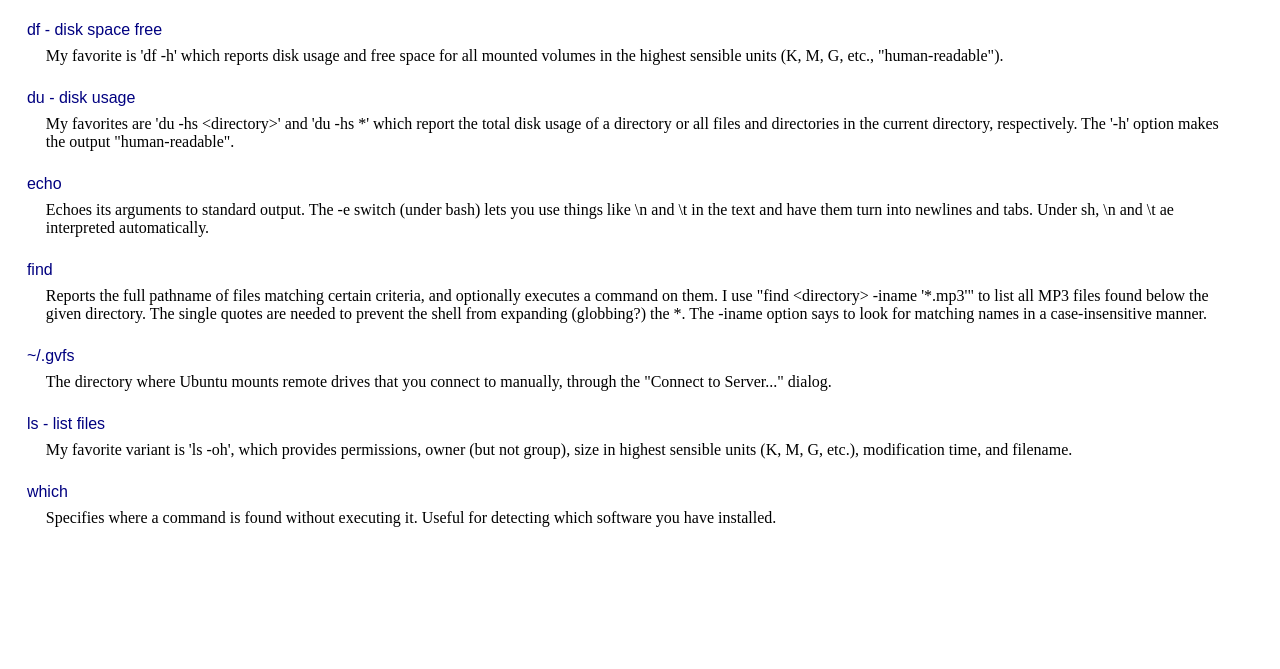
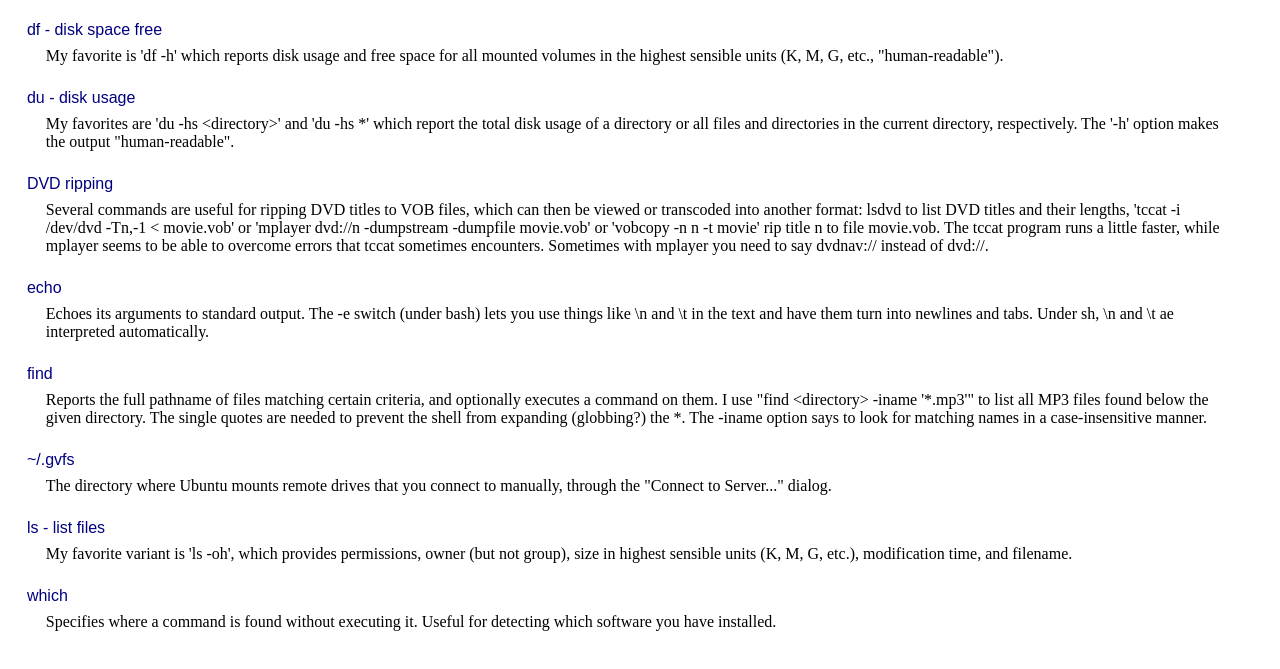
Before and after one commit to randallecook/randallecook.com, a plain HTML site: page unix.html in a window 1280 px wide. Shown: the part 111-780 px from the top of the page. Drawn offline with Linux system fonts and the light colour scheme.

Commit message:
added DVD ripping info

```diff
--- a/unix.html
+++ b/unix.html
@@ -14,6 +14,9 @@
 
 		<dt>du - disk usage</dt>
 		<dd>My favorites are 'du -hs &lt;directory&gt;' and 'du -hs *' which report the total disk usage of a directory or all files and directories in the current directory, respectively. The '-h' option makes the output "human-readable".</dd>
+
+		<dt>DVD ripping</dt>
+		<dd>Several commands are useful for ripping DVD titles to VOB files, which can then be viewed or transcoded into another format: lsdvd to list DVD titles and their lengths, 'tccat -i /dev/dvd -Tn,-1 &lt; movie.vob' or 'mplayer dvd://n -dumpstream -dumpfile movie.vob' or 'vobcopy -n n -t movie' rip title n to file movie.vob. The tccat program runs a little faster, while mplayer seems to be able to overcome errors that tccat sometimes encounters. Sometimes with mplayer you need to say dvdnav:// instead of dvd://.</dd>
 
 		<dt>echo</dt>
 		<dd>Echoes its arguments to standard output. The -e switch (under bash) lets you use things like \n and \t in the text and have them turn into newlines and tabs. Under sh, \n and \t ae interpreted automatically.</dd>
```
